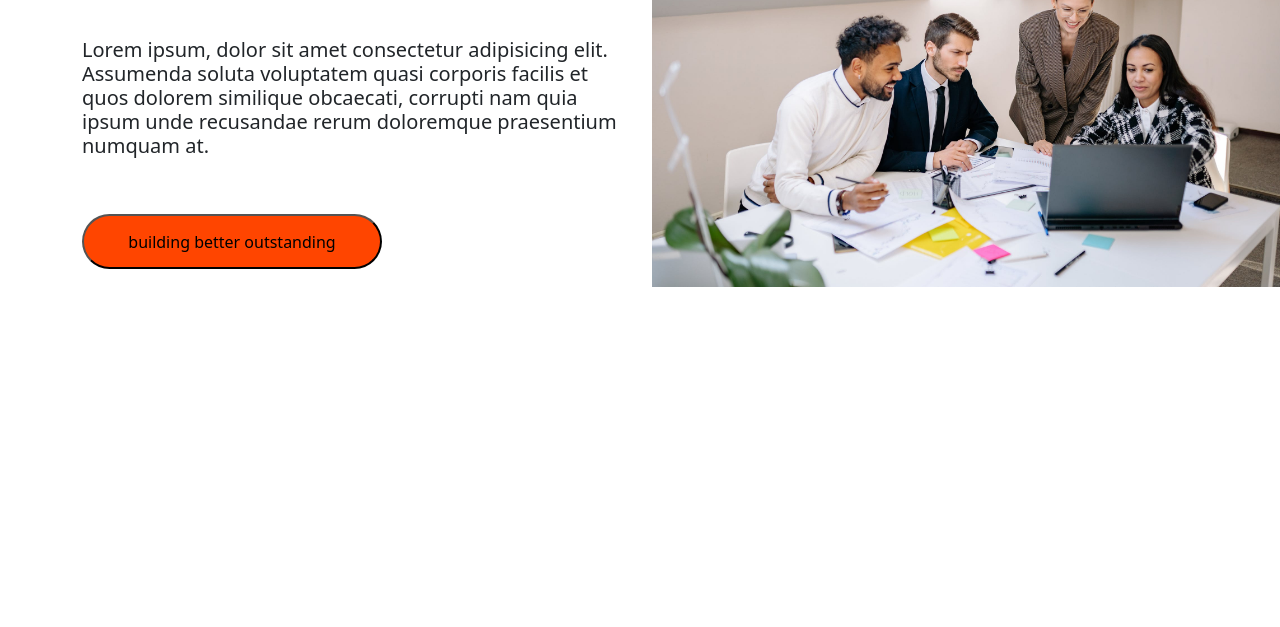
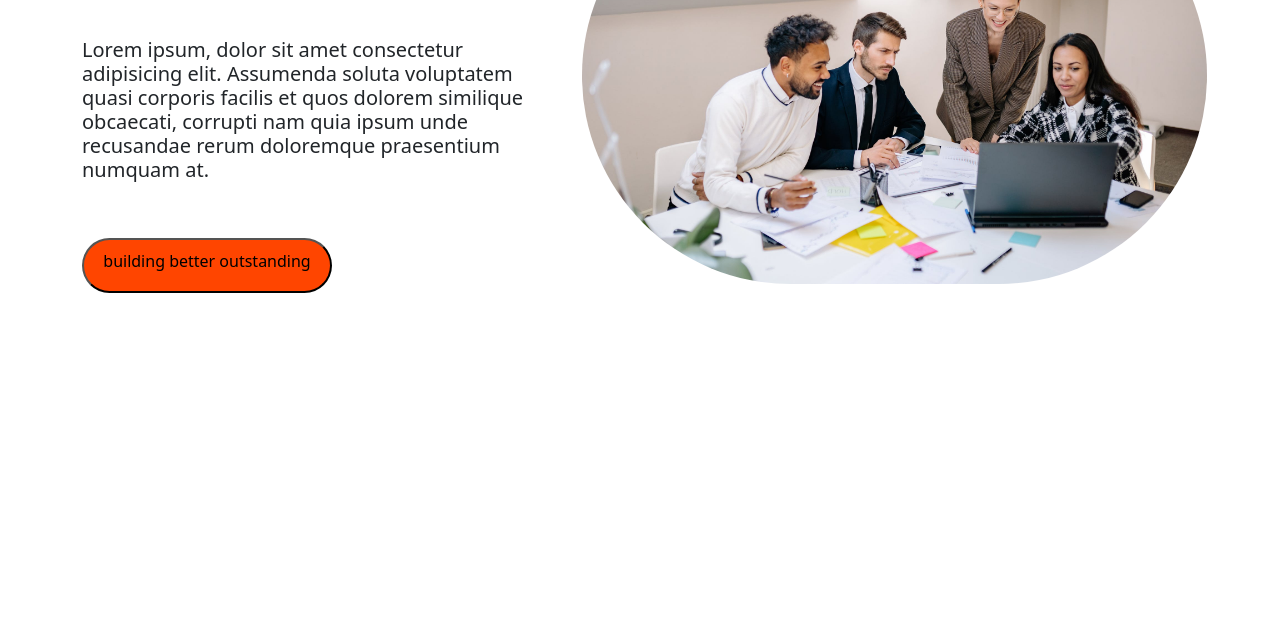
Before and after one commit to LadegbayeStella/buildingBetter, a plain HTML site: page index.html in a window 1280 px wide. Shown: the part 173-800 px from the top of the page. Drawn offline with Linux system fonts and the light colour scheme.

Commit message:
my last commit

```diff
--- a/css/style.css
+++ b/css/style.css
@@ -1,28 +1,62 @@
-#myh2 h2{
+ #myh2 h2 {
      text-decoration: underline;
  }
-#myh2 img{
-    width: 630px;
-    height: 250;
+
+ #myh2 img {
+     width: 625px;
+     height: 650;
 
  }
-ul li{
+
+ ul li {
      margin-right: 80px;
+
  }
-button{
+
+ header ul li a {
+     color: black;
+ }
+
+ button {
      border-radius: 30px;
      background-color: orangered;
-    width: 300px;
+     width: 250px;
      height: 55px;
      display: inline-block;
  }
-label img{
+
+ label img {
      border-radius: 30px;
      margin-right: 350px;
  }
- ul button li a{
+
+ ul button li a {
      width: 30px;
  }
-header{
-    background-color: black;
+
+ header {
+     background: linear-gradient(45deg, black 50%, grey 5%);
+
  }
+
+ img {
+     border-radius: 300px;
+     transition: 0.5s;
+ }
+
+ #first {
+
+     width: 500px;
+     height: 300px;
+     transition: width 5s;
+ }
+
+ #first:hover {
+     width: 300px;
+ }
+ #second{
+
+    width: 500px;
+    height: 300px;
+    transition: width 5s;
+}
--- a/index.html
+++ b/index.html
@@ -13,7 +13,7 @@
 </head>
 
 <body>
-    <header>
+     <header>
         <ul class="nav nav-pills justify-content-end">
             <label for=""><img src="./img/R (3).jfif" alt="" width="50px"></label>
             <li class="nav-item"><a href="" class="nav-link">Home</a></li>
@@ -25,20 +25,22 @@
     </header>
     <div class="container" id="myh2">
         <div class="row">
-            <div class="col-6">
+            <div class="col-6" id="first">
                 <h2>Building Better<br>
                     Outstanding <br> things</h2><br><br>
                 <h5>Lorem ipsum, dolor sit amet consectetur adipisicing elit. Assumenda soluta voluptatem quasi corporis
                     facilis et quos dolorem similique obcaecati, corrupti nam quia ipsum unde recusandae rerum
                     doloremque praesentium numquam at.</h5><br><br>
-                <button>building better outstanding</button>
+                <button> <h6>building better outstanding</h6></button>
             </div>
-            <div class="col-6">
+            <div class="col-6" id="second">
                 <img src="./img/pexels-photo-7693730 - Copy.jpeg" alt="">
             </div>
         </div>
     </div>
 
+    </div>
+
 </body>
 
 </html>
```
Lines whose indentation alone changed are shown as unchanged.
